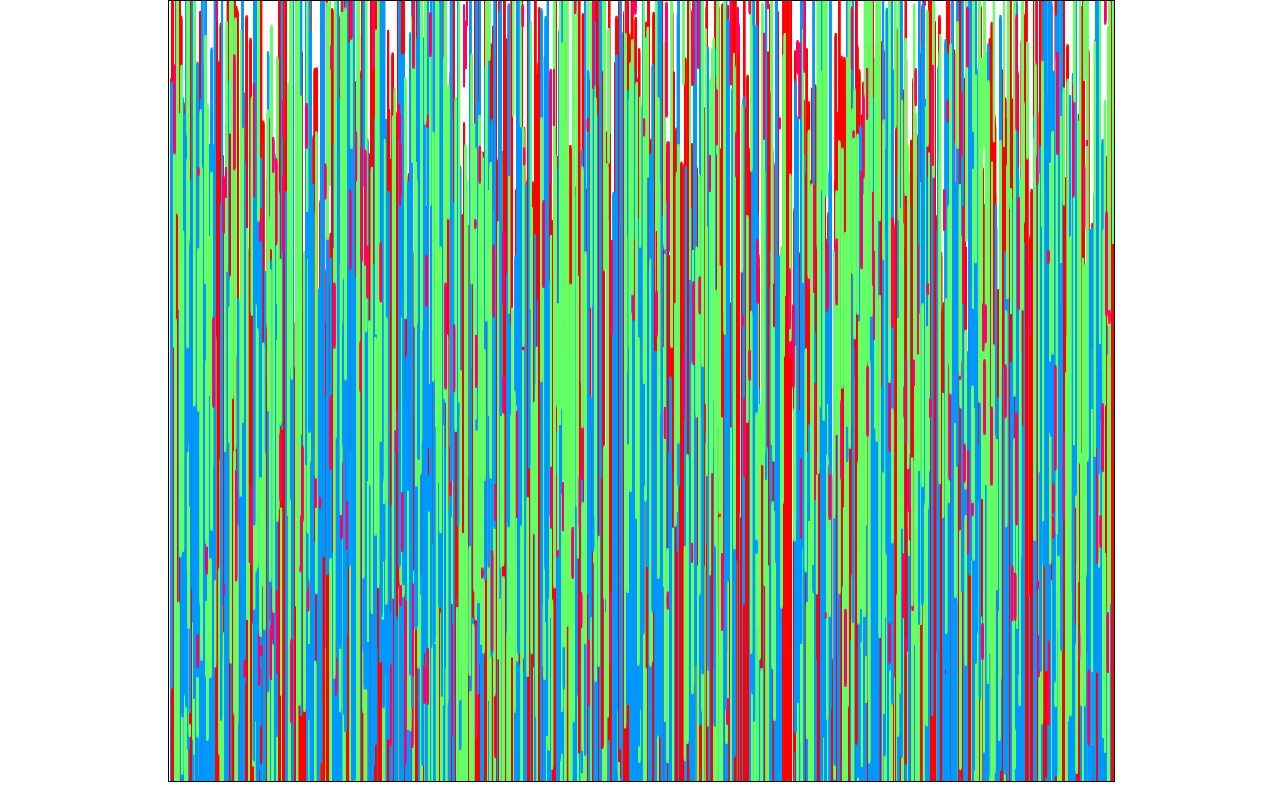
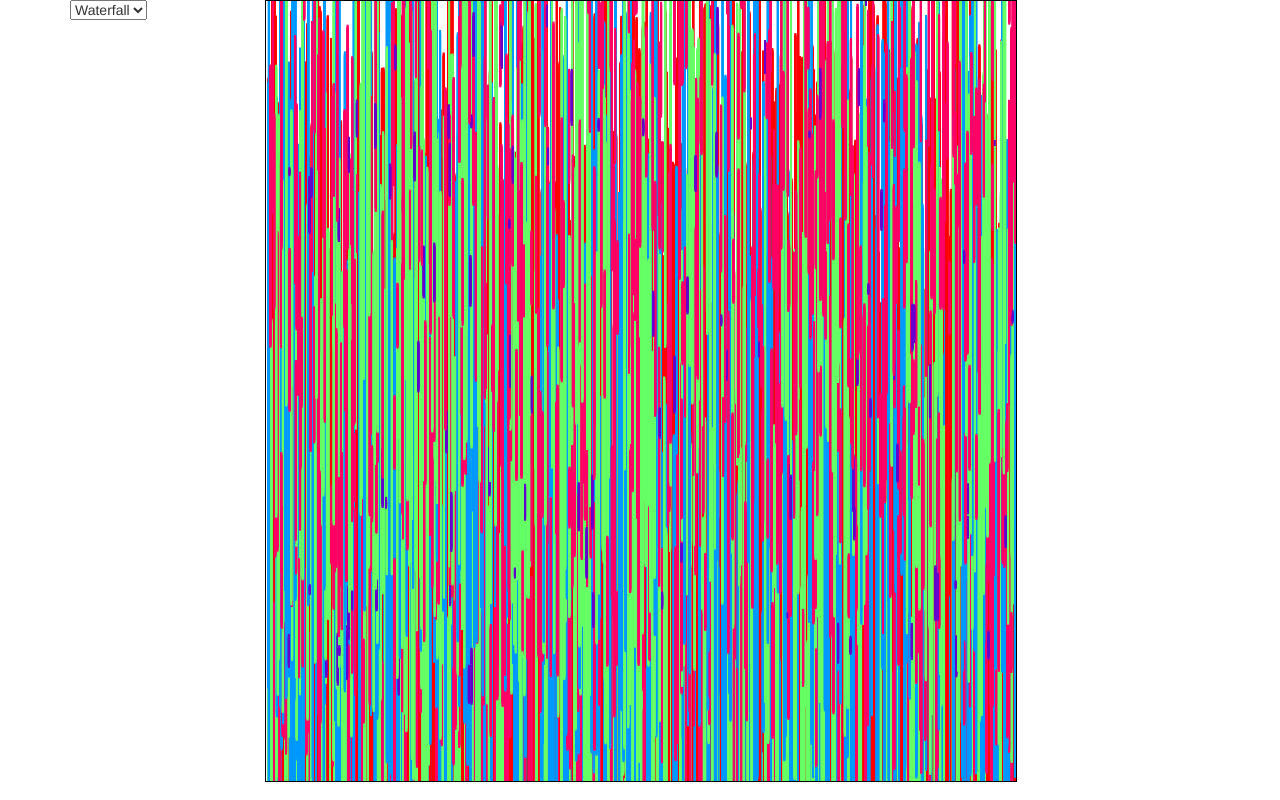
Before and after one commit to ErkCurley/WebCanvasFun, a plain HTML site: page index.html in a window 1280 px wide. Drawn offline with nearby package versions, Linux system fonts and the light colour scheme.

Commit message:
Added Select List

```diff
--- a/index.html
+++ b/index.html
@@ -12,15 +12,24 @@
 	<body>
 	    <div class="container">
             <div class="row">
-                <div class="col-md-1"></div>
-                <div class="col-md-10">
+                <div class="col-lg-2">
+                	<select id = "Type">
+					  <option value="Waterfall">Waterfall</option>
+					  <option value="Fire">Fire</option>
+					  <option value="Snow">Snow</option>
+					  <option value="Ripples">Ripples</option>
+					</select>
+
+                </div>
+                <div class="col-lg-8">
                     <canvas id="myCanvas" style="border:1px solid #000000;" height="1px" width="" margin = "10px 10px 10px 10px">
-			</canvas>
+					</canvas>
 			    </div>
-                <div class="col-md-1"></div>
+                <div class="col-lg-2"></div>
             </div>
         </div>
 		<script>
+			//Canvas
 			var canvas = document.getElementById("myCanvas");
 			var windowWidth = $(window).width();
 			var windowHeight = $(window).height();
@@ -29,16 +38,23 @@
 			var ctx = canvas.getContext("2d");
 			ctx.fillStyle = "#FFFFFF";
 
+			//Canvas Size
 			var height = canvas.height;
 			var width = canvas.width;
+
+			//Colors
 			var colorsStart = ["#FF0000","#0099ff","#66ff66","#ff0066","#6600cc","#ff6600","#00ffff","#ffff00","#00ffcc","#9966ff"];
 			var colors = ["#FF0000","#0099ff","#66ff66","#ff0066","#6600cc","#ff6600","#00ffff","#ffff00","#00ffcc","#9966ff"];
+
+
+			//Paramaters
 			var drops = 1000;
 			var dropColor = [];
 			var xpos = [];
 			var ypos = [];
 			var xdone = [];
 			var numberXDone = 0;
+			var display = "";
 
 			for(i=0;i<drops;i++){
 				xpos.push(Math.random()*width);
```
